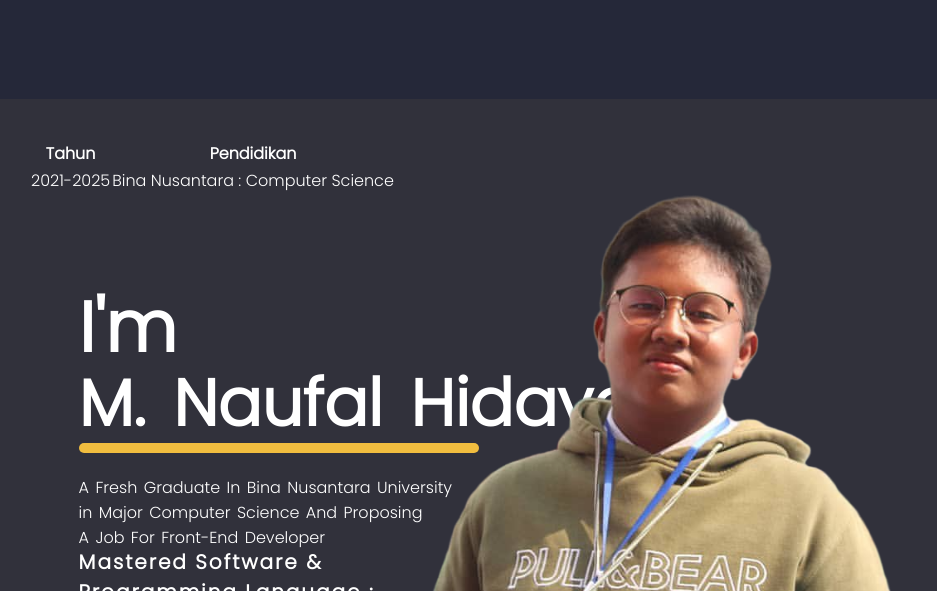
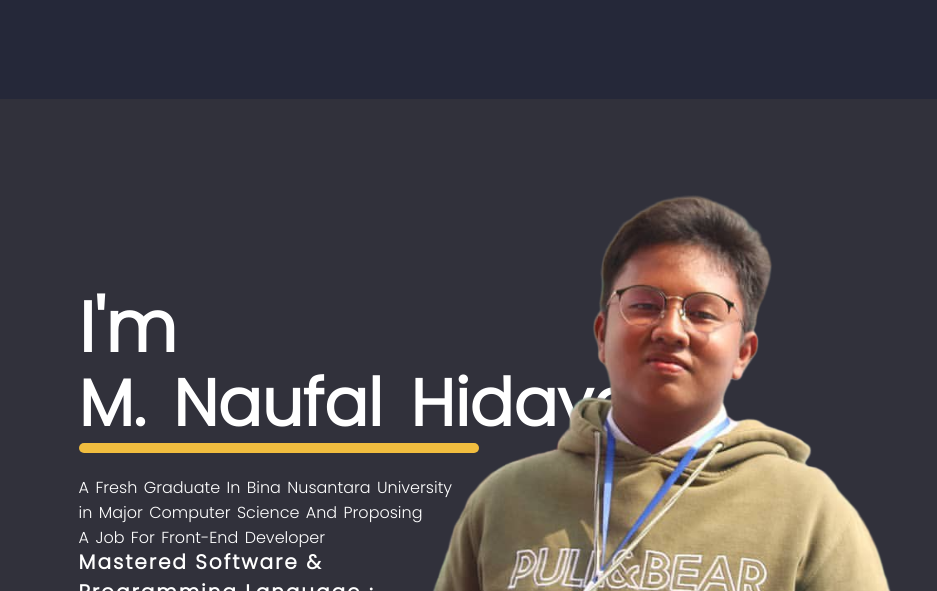
Before and after one commit to NaufalHidayat/Portofolio-HTML, a plain HTML site: page index.html in a window 1280 px wide. Shown: the part 820-1411 px from the top of the page, without its empty margins (11-948 px from the left). Drawn offline with nearby package versions, Linux system fonts and the light colour scheme.

Commit message:
Update tr

```diff
--- a/index.html
+++ b/index.html
@@ -40,19 +40,6 @@
           <p data-aos="fade-right">A Fresh Graduate In Bina Nusantara University <br> in Major Computer Science And Proposing <br> A Job For Front-End Developer  </p>
           <div class="gambar">
             <img data-aos="slide-up" class="diri" src="img/fotodiri.png" alt="Gambar Diri">
-
-            <table data-aos="slide-up">
-              <tr>
-                <th>Tahun</th>
-                <th>Pendidikan</th>
-
-              </tr>
-              <tr>
-                <td>2021-2025</td>
-                <td>Bina Nusantara : Computer Science</td>
-              </tr>
-            </table>
-
 
             </div>
 
```
